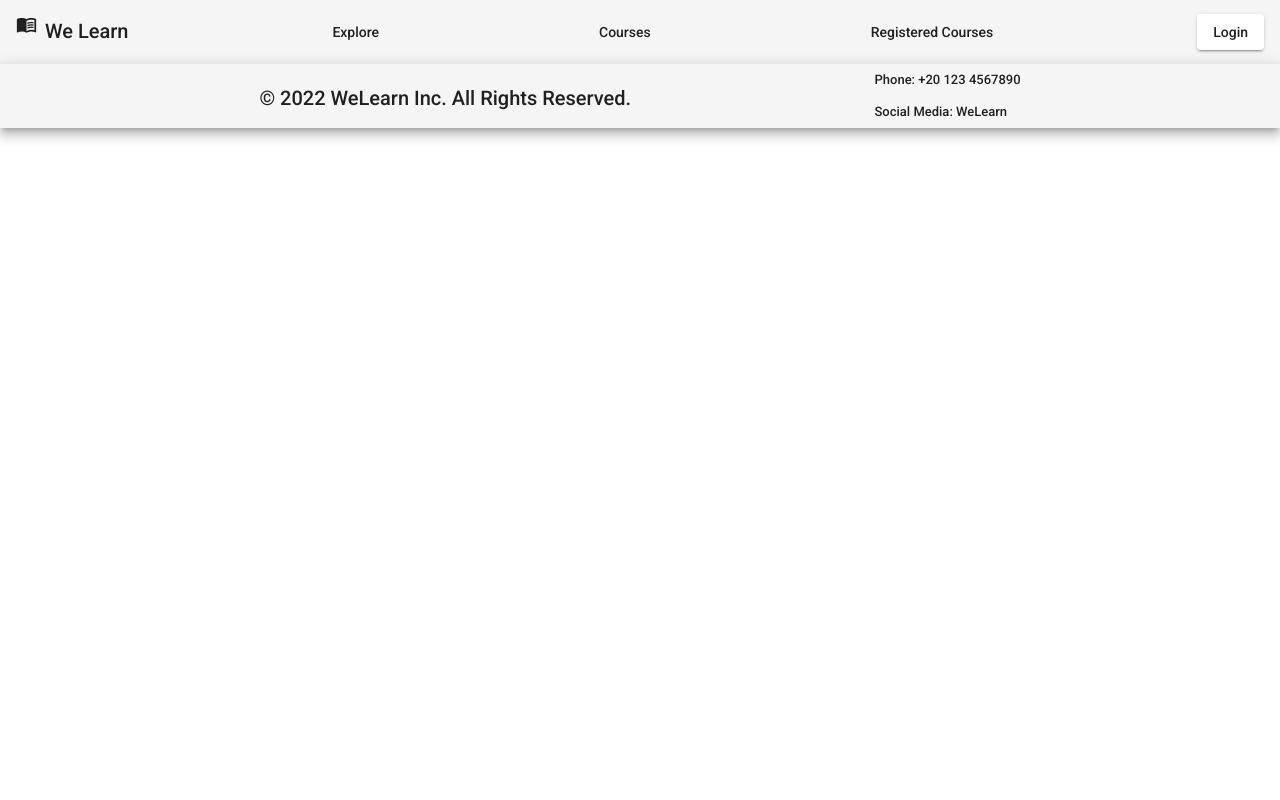
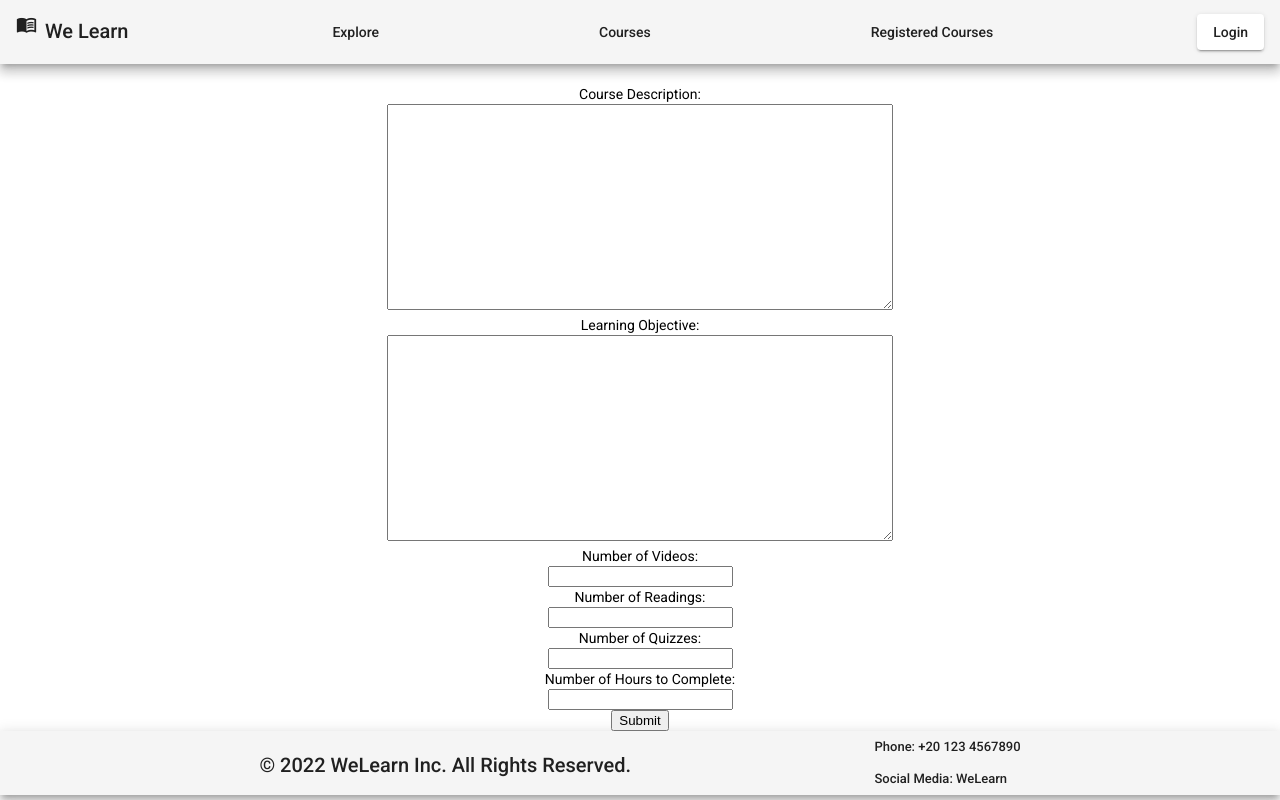
Before and after one commit to abadeerafif/ui-course-website-project, an Angular app: page /addCourse in a window 1280 px wide. Before the commit this address led to /. Built offline with nearby package versions, Linux system fonts and the light colour scheme.

Commit message:
added add course component for doctors

```diff
--- /dev/null
+++ b/src/app/add-course/add-course.component.css
@@ -0,0 +1,11 @@
+form{
+    margin: auto;
+    width: 600px;
+    text-align: center;
+    margin-top: 20px;
+}
+
+textarea{
+    width: 500px;
+    height:200px;
+}
--- /dev/null
+++ b/src/app/add-course/add-course.component.html
@@ -0,0 +1,15 @@
+<form>
+    <label for="courseDesc">Course Description:</label><br>
+    <textarea #desc id="courseDesc" name="Description"></textarea><br>
+    <label for="learningObj">Learning Objective:</label><br>
+    <textarea #objec id="learningObj"></textarea><br>
+    <label for="numOfVids">Number of Videos:</label><br>
+    <input #vids type="text" id="numOfVids"><br>
+    <label for="numOfReads">Number of Readings:</label><br>
+    <input #reads type="text" id="numOfReads"><br>
+    <label for="quizzes">Number of Quizzes:</label><br>
+    <input #quiz type="text" id="quizzes"><br>
+    <label for="numOfHrs">Number of Hours to Complete:</label><br>
+    <input #hrs type="text" id="numOfHrs"><br>
+    <button (click)="ggonSubmit(desc.value,objec.value,vids.value,reads.value,quiz.value,hrs.value)">Submit</button>
+</form>
--- /dev/null
+++ b/src/app/add-course/add-course.component.ts
@@ -0,0 +1,20 @@
+import { Component, OnInit } from '@angular/core';
+import {NgForm} from '@angular/forms';
+
+@Component({
+  selector: 'app-add-course',
+  templateUrl: './add-course.component.html',
+  styleUrls: ['./add-course.component.css']
+})
+export class AddCourseComponent implements OnInit {
+
+
+  constructor() { }
+
+  ngOnInit(): void {
+  }
+
+  ggonSubmit(desc:string,obj:string,vid:string,read:string,quiz:string,hrs:string){
+    console.log(desc,obj,vid,read,quiz,hrs);
+  }
+}
--- a/src/app/app-routing.module.ts
+++ b/src/app/app-routing.module.ts
@@ -6,12 +6,14 @@ import {CourseContentComponent} from './course-content/course-content.component'
 import { MainMenuComponent } from './main-menu/main-menu.component';
 import { ExploreComponent } from './explore/explore.component';
 import { VideoComponent } from './video/video.component';
+import { AddCourseComponent } from './add-course/add-course.component';
 
 const routes: Routes = [
   {path:'mainMenu',component:MainMenuComponent},
   {path:'login',component:LoginComponent},
   {path:'register',component:RegisterComponent},
   {path:'explore',component:ExploreComponent},
+  {path:'addCourse',component:AddCourseComponent},
   {path:'course-content/:id',component:CourseContentComponent},
   {path:'videos/:id',component:VideoComponent},
   {path:'',redirectTo:'/mainMenu',pathMatch:'full'},
--- a/src/app/app.module.ts
+++ b/src/app/app.module.ts
@@ -1,4 +1,5 @@
 import { NgModule } from '@angular/core';
+import {FormsModule, NgForm} from '@angular/forms';
 import { BrowserModule } from '@angular/platform-browser';
 import {MatToolbarModule} from '@angular/material/toolbar';
 import {MatButtonModule} from '@angular/material/button';
@@ -20,6 +21,7 @@ import { CourseDataService } from './course-data.service';
 import { FooterComponent } from './footer/footer.component';
 import { ExploreComponent } from './explore/explore.component';
 import { VideoComponent } from './video/video.component';
+import { AddCourseComponent } from './add-course/add-course.component';
 
 @NgModule({
   declarations: [
@@ -35,6 +37,7 @@ import { VideoComponent } from './video/video.component';
     FooterComponent,
     ExploreComponent,
     VideoComponent,
+    AddCourseComponent,
   ],
   imports: [
     BrowserModule,
@@ -43,7 +46,8 @@ import { VideoComponent } from './video/video.component';
     MatToolbarModule,
     MatButtonModule,
     MatIconModule,
-    MatCardModule
+    MatCardModule,
+    FormsModule,
   ],
   providers: [CourseDataService],
   bootstrap: [AppComponent]
--- a/src/app/course-content/course-content.component.html
+++ b/src/app/course-content/course-content.component.html
@@ -1,5 +1,5 @@
 <div class="course-content-layout">
-  {{ selectedCourse }}
+  {{ selectedCourseName }}
   <h1>About this Course</h1>
   <textarea class="course-desc">
         {{ selectedCourse.courseDesc }}
--- a/src/app/course-content/course-content.component.ts
+++ b/src/app/course-content/course-content.component.ts
@@ -20,6 +20,7 @@ export class CourseContentComponent implements OnInit {
   ngAfterContentInit() {
     this.getCourseByID();
   }
+  selectedCourseName="Course 1";
   selected_id = this.route.snapshot.paramMap.get('id');
   selectedCourse: any = null;
   getCourseByID() {
--- a/src/app/main-menu/main-menu.component.html
+++ b/src/app/main-menu/main-menu.component.html
@@ -34,5 +34,6 @@
 </div>
 <div style="display: flex; justify-content: center; align-items: center;">
 <button mat-button (click)="goto('explore')" style="width: fit-content; height: fit-content;  background-color: white; color: blue;">Explore More<span class="material-icons" style="color: blue; margin: 0; align-self: center;"> arrow_forward </span></button>
+<button mat-button (click)="goto('addCourse')" style="width: fit-content; height: fit-content;  background-color: white; color: blue;">Add Cour</button>
 
 </div>
```
Also changed, not shown: 1 other file (tests, documents, lock files or other folders).
